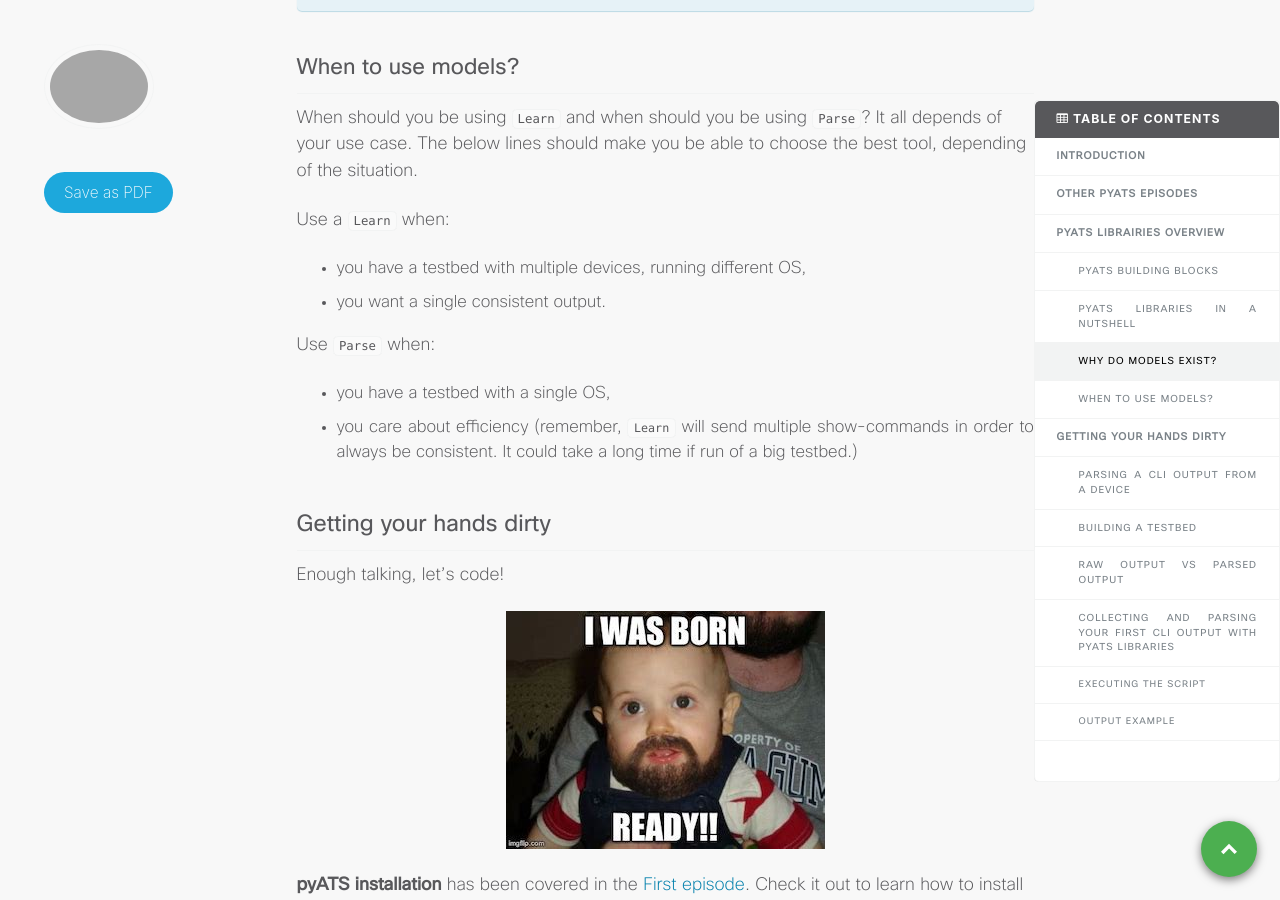
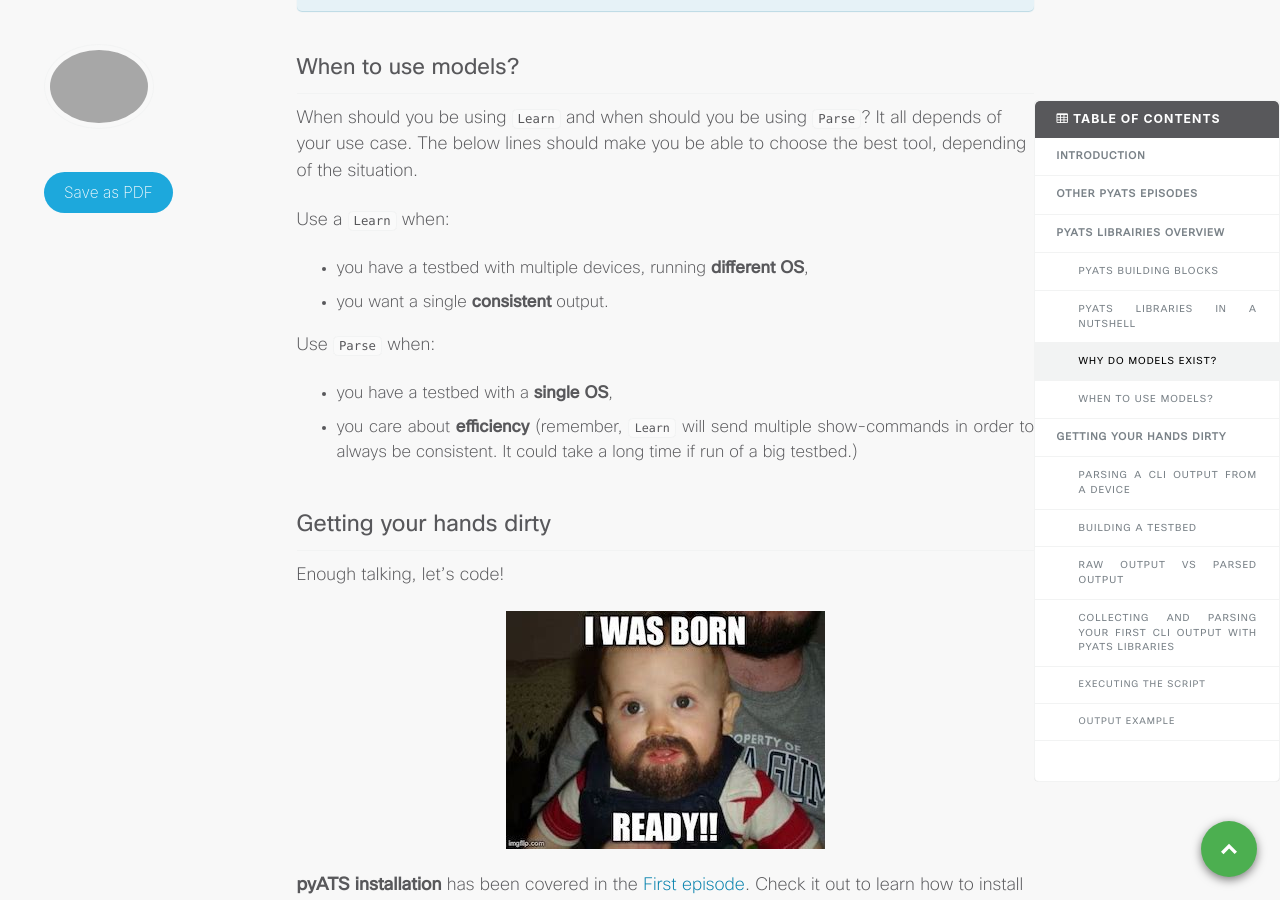
Before and after one commit to xrdocs/programmability, a Jekyll site: the page built from _tutorials/pyats-series-be-a-model.md, in a window 1280 px wide and 900 px high, scrolled down 3180 px. Built offline with Jekyll 4.4.1, drawn with Linux system fonts in a browser that asks for light colours; comment, search, counter and statistics services are not loaded.

Commit message:
formatting

```diff
--- a/_tutorials/pyats-series-be-a-model.md
+++ b/_tutorials/pyats-series-be-a-model.md
@@ -167,12 +167,12 @@ You can find supported **models** in the [official documentation](https://pubhub
 When should you be using `Learn` and when should you be using `Parse`? It all depends of your use case. The below lines should make you be able to choose the best tool, depending of the situation.
 
 Use a `Learn` when:
-* you have a testbed with multiple devices, running different OS,
-* you want a single consistent output.
+* you have a testbed with multiple devices, running **different OS**,
+* you want a single **consistent** output.
 
 Use `Parse` when:
-* you have a testbed with a single OS,
-* you care about efficiency (remember, `Learn` will send multiple show-commands in order to always be consistent. It could take a long time if run of a big testbed.)
+* you have a testbed with a **single OS**,
+* you care about **efficiency** (remember, `Learn` will send multiple show-commands in order to always be consistent. It could take a long time if run of a big testbed.)
 
 
 # Getting your hands dirty
```
